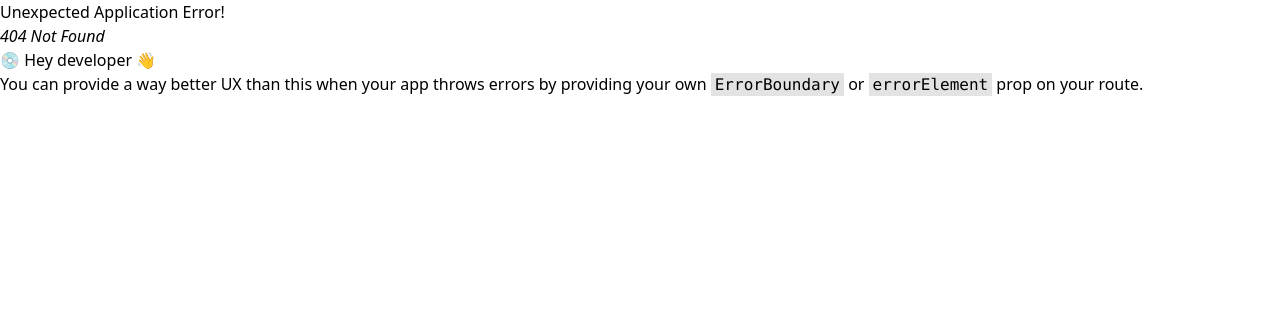
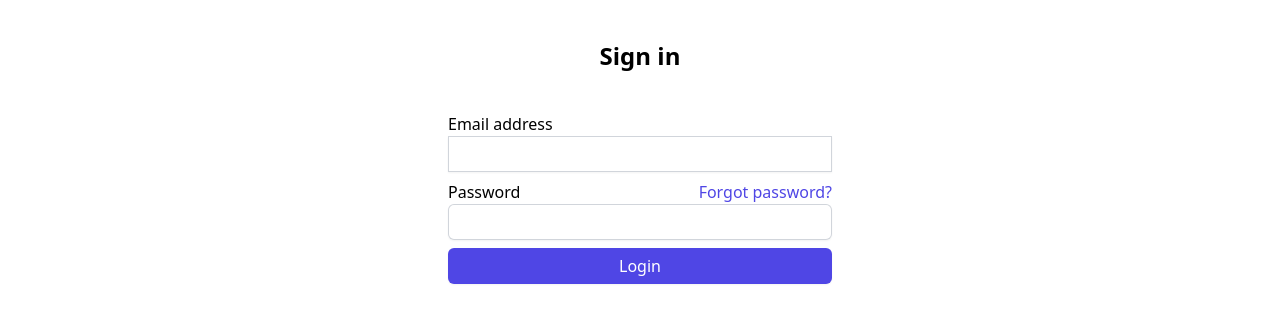
Before and after one commit to reactpractice-dev/supabase-dashboard-with-auth, a React (Vite) app: page /login in a window 1280 px wide. Before the commit this address had no page. Shown: the top 322 px of the page. Built offline with nearby package versions, Linux system fonts and the light colour scheme.

Commit message:
Add Login component

```diff
--- a/src/App.jsx
+++ b/src/App.jsx
@@ -1,5 +1,6 @@
 import { createBrowserRouter, RouterProvider } from "react-router-dom";
 import SignUp from "./components/SignUp";
+import Login from "./components/Login";
 
 const router = createBrowserRouter([
   {
@@ -10,6 +11,10 @@ const router = createBrowserRouter([
     path: "/signup",
     element: <SignUp />,
   },
+  {
+    path: "/login",
+    element: <Login />,
+  },
 ]);
 
 export default function App() {
--- /dev/null
+++ b/src/components/Login.jsx
@@ -0,0 +1,83 @@
+import { useState } from "react";
+import supabase from "../supabase";
+
+const Login = () => {
+  const [isRegistered, setIsRegistered] = useState(false);
+  const [error, setError] = useState(null);
+  const handleSubmit = async (e) => {
+    e.preventDefault();
+
+    const formData = new FormData(e.target);
+    const { data, error } = await supabase.auth.signUp({
+      email: formData.get("email"),
+      password: formData.get("password"),
+    });
+    console.log(data, error);
+    if (!error) {
+      setIsRegistered(true);
+    } else {
+      setError(error.message);
+    }
+  };
+
+  if (isRegistered) {
+    return (
+      <div className="m-10 text-center font-bold">
+        You have successfully registered! Please check your email to verify your
+        account.
+      </div>
+    );
+  }
+
+  return (
+    <div className="w-96 m-auto">
+      <h2 className="m-10 text-center text-2xl font-bold">Sign in</h2>
+      {error && (
+        <div className=" text-red-700 p-4 text-center" role="alert">
+          Error - {error}
+        </div>
+      )}
+      <form onSubmit={handleSubmit}>
+        <div>
+          <label>
+            Email address
+            <input
+              name="email"
+              type="email"
+              autoComplete="email"
+              required
+              className="w-full p-1.5 shadow-sm ring-1 ring-inset ring-gray-300 mb-2"
+            />
+          </label>
+        </div>
+
+        <div>
+          <div className="flex items-center justify-between">
+            <label>Password</label>
+            <a href="#" className="text-indigo-600 hover:text-indigo-500">
+              Forgot password?
+            </a>
+          </div>
+          <input
+            name="password"
+            type="password"
+            autoComplete="new-password"
+            required
+            className="w-full rounded-md p-1.5 shadow-sm ring-1 ring-inset ring-gray-300 mb-2"
+          />
+        </div>
+
+        <div>
+          <button
+            type="submit"
+            className="w-full rounded-md bg-indigo-600 px-3 py-1.5  text-white shadow-sm hover:bg-indigo-500 focus-visible:outline"
+          >
+            Login
+          </button>
+        </div>
+      </form>
+    </div>
+  );
+};
+
+export default Login;
```
